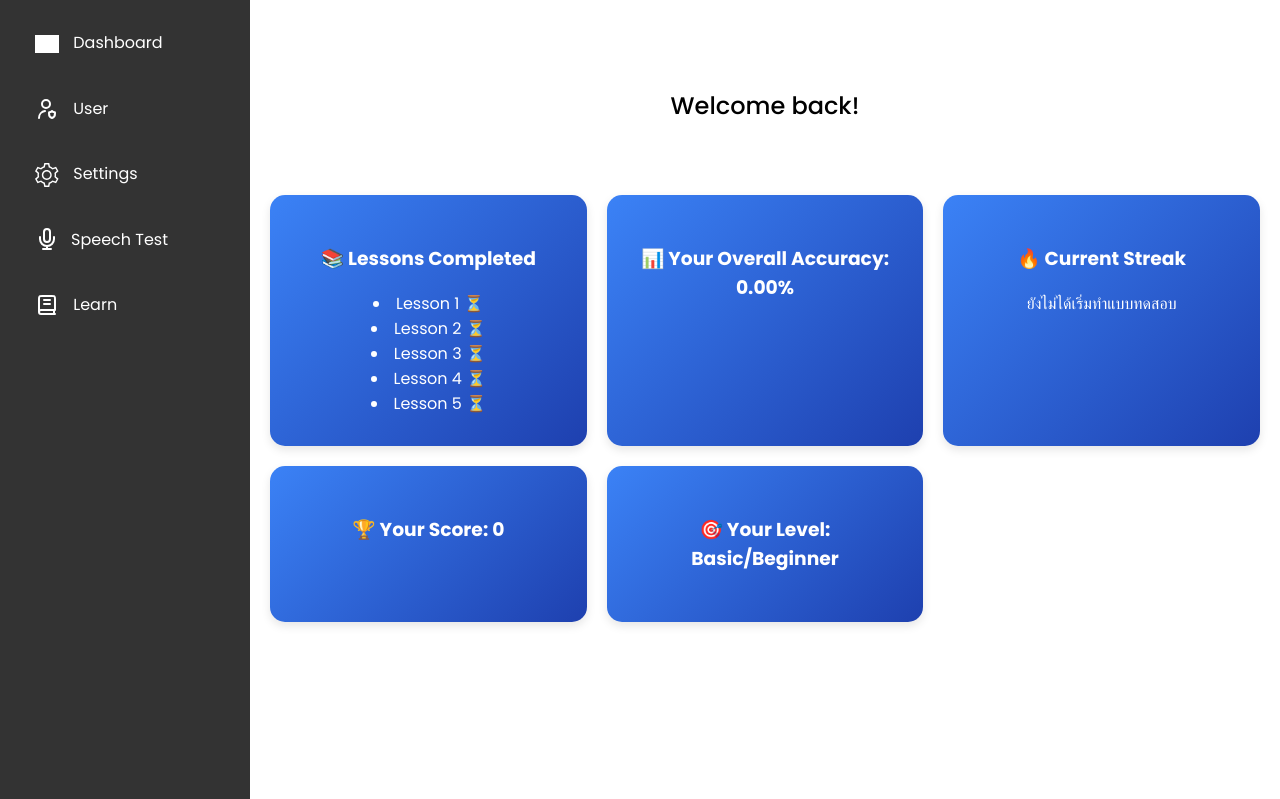
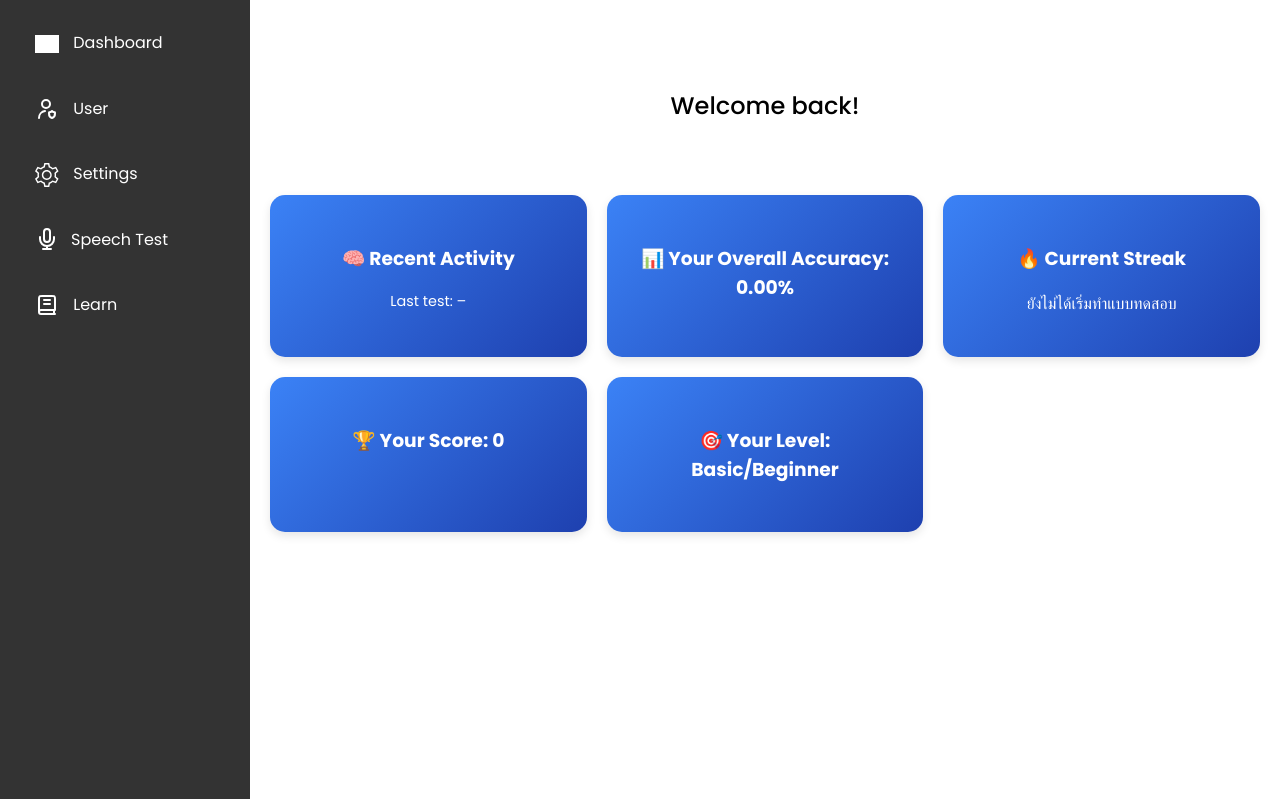
Before and after one commit to JaszMrl/DEV-ENG_REALTIME, a Flask app: page / in a window 1280 px wide. Shown: the top 799 px of the page. Run offline with Flask 3, Linux system fonts and the light colour scheme; parts of the project's set-up code (start-up, migrations or seed data) failed here and were passed over; some libraries are stand-ins or nearby versions; grey boxes are pictures that could not be loaded.

Commit message:
first commit

```diff
--- a/templates/index.html
+++ b/templates/index.html
@@ -218,19 +218,15 @@
             </div>
             <div class="dashboard-cards">
               <div class="dashboard-card">
-                <h3>📚 Lessons Completed</h3>
-                <li>Lesson 1 <span id="lesson1-status">⏳</span></li>
-                <li>Lesson 2 <span id="lesson2-status">⏳</span></li>
-                <li>Lesson 3 <span id="lesson3-status">⏳</span></li>
-                <li>Lesson 4 <span id="lesson4-status">⏳</span></li>
-                <li>Lesson 5 <span id="lesson5-status">⏳</span></li>
+                <h3>🧠 Recent Activity</h3>
+                <p id="recent-activity" style="margin-top: 10px; font-size: 0.9rem;">Last test: –</p>
               </div>
               <div class="dashboard-card">
                 <h3>📊 Your Overall Accuracy: <span id="user-accuracy">0.00%</span></h3>
               </div>
               <div class="dashboard-card">
                 <h3>🔥 Current Streak</h3>
-                <span id="timer">00 วัน 00:00:00</span>
+                <span id="timer">00 days 00:00:00</span>
               </div>
               <div class="dashboard-card">
                 <h3>🏆 Your Score: <span id="user-score">0</span></h3>
@@ -283,7 +279,7 @@
       const minutes = Math.floor((elapsedSeconds % 3600) / 60);
       const seconds = elapsedSeconds % 60;
       document.getElementById('timer').textContent =
-        (days < 10 ? '0' + days : days) + " วัน " +
+        (days < 10 ? '0' + days : days) + " days " +
         (hours < 10 ? '0' + hours : hours) + ':' +
         (minutes < 10 ? '0' + minutes : minutes) + ':' +
         (seconds < 10 ? '0' + seconds : seconds);
@@ -620,26 +616,31 @@ function showAdminLink() {
     });
 }
 
-firebase.auth().onAuthStateChanged(user => {
+auth.onAuthStateChanged(user => {
   if (user) {
-    firebase.firestore().collection("users").doc(user.uid).get().then(doc => {
-      const data = doc.data();
-      for (let i = 1; i <= 5; i++) {
-        if (data.lessons && data.lessons[`lesson${i}`]) {
-          document.getElementById(`lesson${i}-status`).textContent = "✅ Completed";
+    const userRef = db.collection("users").doc(user.uid);
+    userRef.get().then(doc => {
+      if (doc.exists) {
+        const data = doc.data();
+        const lastTestDate = data.lastTestDate;
+        if (lastTestDate) {
+          const date = new Date(lastTestDate);
+          const formatted = date.toLocaleDateString("en-US", {
+            weekday: "short",
+            year: "numeric",
+            month: "short",
+            day: "numeric"
+          });
+          document.getElementById("recent-activity").textContent = `Last test: ${formatted}`;
         } else {
-          document.getElementById(`lesson${i}-status`).textContent = "⏳ Not Started";
+          document.getElementById("recent-activity").textContent = `No recent test`;
         }
       }
     });
-  } else {
-    for (let i = 1; i <= 5; i++) {
-      if (localStorage.getItem(`lesson${i}_complete`) === "true") {
-        document.getElementById(`lesson${i}-status`).textContent = "✅ Completed (Guest)";
-      }
-    }
   }
 });
+
+
 
 // ✅ Run function on page load
 document.addEventListener("DOMContentLoaded", showAdminLink);
```
Also changed, not shown: static/test.js (+32 -13 lines).
